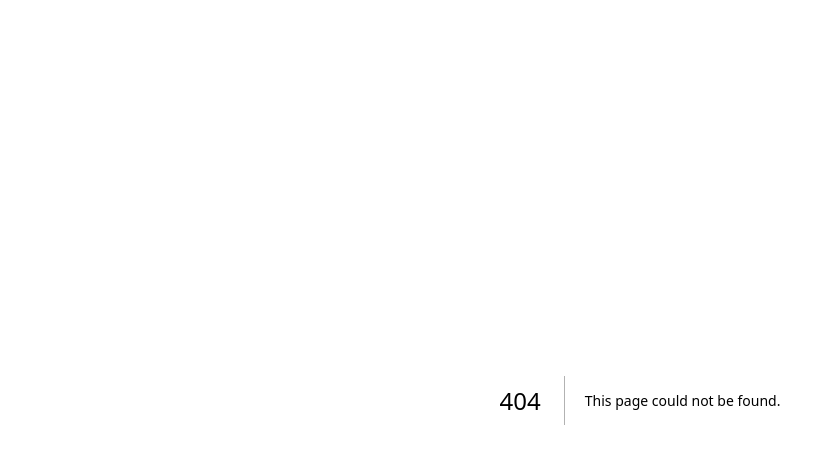
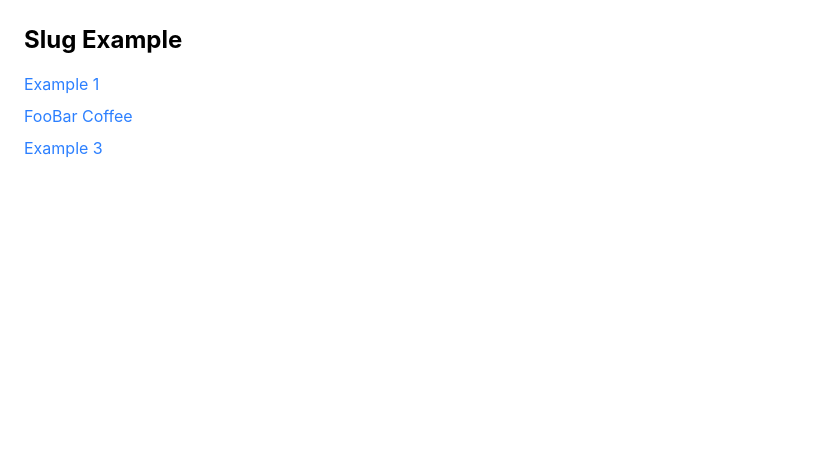
Before and after one commit to benochi/n15, a Next.js app: page /slugExample in a window 1280 px wide. Before the commit this address had no page. Shown: the top 464 px of the page, without its empty margins (0-818 px from the left). Built offline with nearby package versions, Linux system fonts and the light colour scheme.

Commit message:
added example slug page generation route.

```diff
--- /dev/null
+++ b/app/slugExample/[slug]/page.tsx
@@ -0,0 +1,16 @@
+import { exampleItems } from "../exampleData";
+
+export default function SlugPage({ params }: { params: { slug: string } }) {
+  const item = exampleItems.find((item) => item.slug === params.slug);
+
+  if (!item) {
+    return <h1 className="text-red-500">404 - Item Not Found</h1>;
+  }
+
+  return (
+    <main className="p-6">
+      <h1 className="text-3xl font-bold">{item.name}</h1>
+      <p className="mt-2">This is a dynamically generated page for: {item.name}</p>
+    </main>
+  );
+}
--- /dev/null
+++ b/app/slugExample/exampleData.ts
@@ -0,0 +1,10 @@
+import slugify from "slugify";
+
+export const exampleItems = [
+  { id: 1, name: "Example 1" },
+  { id: 2, name: "FooBar Coffee" },
+  { id: 3, name: "Example 3" },
+].map((item) => ({
+  ...item,
+  slug: slugify(item.name, { lower: true }),
+}));
--- /dev/null
+++ b/app/slugExample/page.tsx
@@ -0,0 +1,19 @@
+import Link from "next/link";
+import { exampleItems } from "./exampleData";
+
+export default function SlugExamplePage() {
+  return (
+    <main className="p-6">
+      <h1 className="text-2xl font-bold">Slug Example</h1>
+      <ul className="mt-4 space-y-2">
+        {exampleItems.map((item) => (
+          <li key={item.id}>
+            <Link href={`/slugExample/${item.slug}`} className="text-blue-500 hover:underline">
+              {item.name}
+            </Link>
+          </li>
+        ))}
+      </ul>
+    </main>
+  );
+}
```
